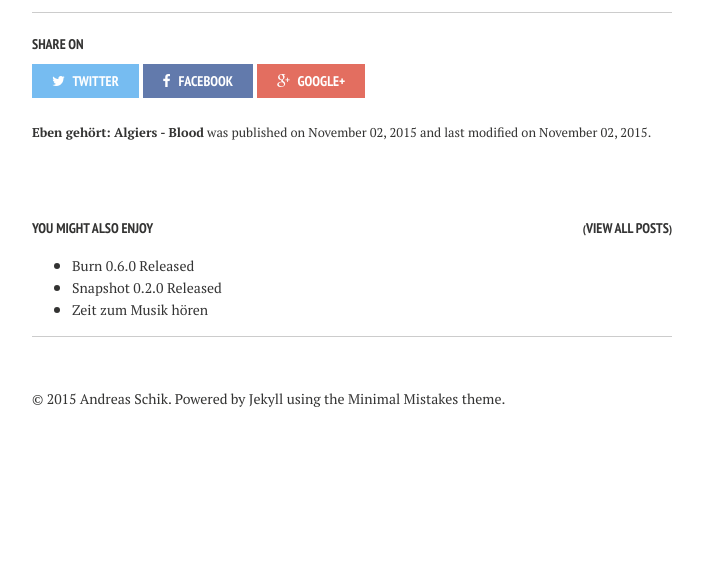
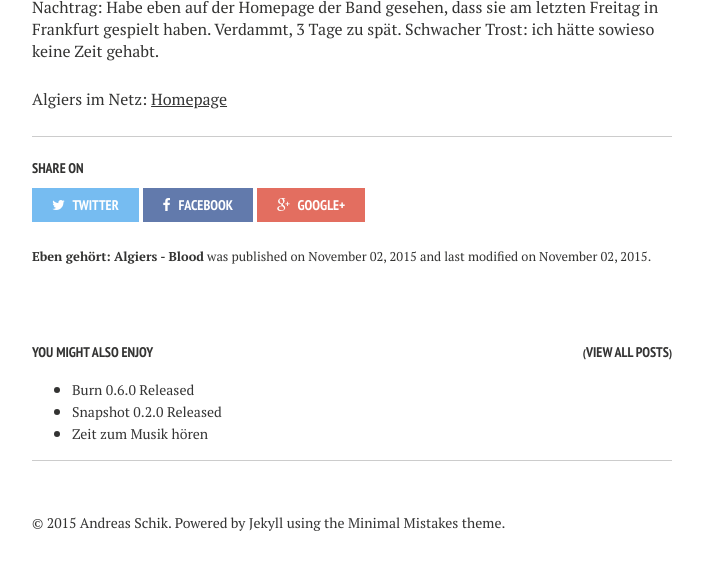
Before and after one commit to schik/schik.github.com, a Jekyll site: the page built from _posts/2015-11-02-algiers-blood.md, in a window 1280 px wide and 900 px high, scrolled down 879 px, cut to the strip 319-889 px from the top of the window. Shown: the whole strip, without its empty margins (288-991 px from the left). Built offline with Jekyll 4.4.1, drawn with Linux system fonts in a browser that asks for light colours; nearby versions of some CDN libraries; before the commit the page ends 1655 px from its top, so only the background shows below that.

Commit message:
update band's hp

```diff
--- a/_posts/2015-11-02-algiers-blood.md
+++ b/_posts/2015-11-02-algiers-blood.md
@@ -19,3 +19,8 @@ image:
 Weitere Titel wie "Remains" oder "Black Eunuch" bestätigen die hohe Qualität dieses Trios und das selbstbetitelte Debütalbum steht schon ganz oben auf meiner Wunschliste.
 
 <iframe width="560" height="315" src="https://www.youtube.com/embed/g3L0NI8vcMg" frameborder="0" allowfullscreen></iframe>
+
+Nachtrag: Habe eben auf der Homepage der Band gesehen, dass sie am letzten Freitag in Frankfurt gespielt haben. Verdammt, 3 Tage zu spät. Schwacher Trost: ich hätte sowieso keine Zeit gehabt.
+
+Algiers im Netz:
+[Homepage](http://www.algierstheband.com)
```
